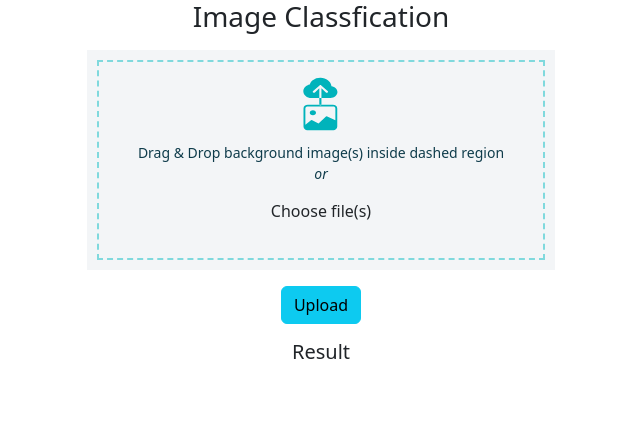
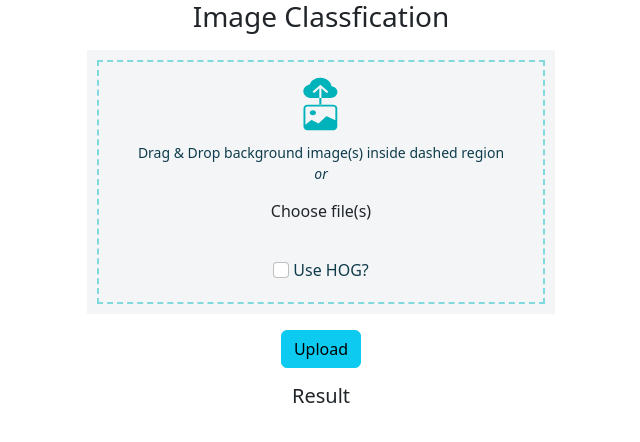
Before and after one commit to fannyyrr29/dip, a PHP site: page /predict/ in a window 1280 px wide. Shown: the top 442 px of the page, without its empty margins (319-959 px from the left). Run offline with PHP 8.4, Linux system fonts and the light colour scheme.

Commit message:
Add checkbox HOG & ipynb

```diff
--- a/index.php
+++ b/index.php
@@ -8,10 +8,12 @@
     <link rel="stylesheet" href="style.css">
     <link rel="stylesheet" href="https://cdn.jsdelivr.net/npm/bootstrap@5.2.3/dist/css/bootstrap.min.css">
 </head>
+
 <body>
     <h1 class="h3 text-center mb-3">Image Classfication</h1>
     <form id="uploadForm" class="container w-75 text-center">
-        <fieldset class="upload_dropZone text-center mp-10 mb-3 p-4 w-50" style="margin-left: auto; margin-right: auto;">
+        <fieldset class="upload_dropZone text-center mp-10 mb-3 p-4 w-50"
+            style="margin-left: auto; margin-right: auto;">
 
             <legend class="visually-hidden">Image uploader</legend>
 
@@ -21,12 +23,17 @@
 
             <p class="small my-2">Drag &amp; Drop background image(s) inside dashed region<br><i>or</i></p>
 
-            <input id="upload_image_background" data-post-name="image_background" data-post-url="https://someplace.com/image/uploads/backgrounds/" class="position-absolute invisible" type="file" multiple accept="image/jpeg, image/png, image/svg+xml" />
+            <input id="upload_image_background" data-post-name="image_background"
+                data-post-url="https://someplace.com/image/uploads/backgrounds/" class="position-absolute invisible"
+                type="file" multiple accept="image/jpeg, image/png, image/svg+xml" />
 
             <label class="btn btn-upload mb-3" for="upload_image_background">Choose file(s)</label>
 
             <div class="upload_gallery d-flex flex-wrap justify-content-center gap-3 mb-0"></div>
-
+            <div class="checkbox_hog">
+                <input class="form-check-input" type="checkbox" name="hog" id="hog">
+                <label class="form-check-label" for="hog">Use HOG?</label>
+            </div>
         </fieldset>
         <button type="submit" class="btn btn-info">Upload</button>
     </form>
@@ -36,18 +43,20 @@
     <svg style="display:none">
         <defs>
             <symbol id="icon-imageUpload" clip-rule="evenodd" viewBox="0 0 96 96">
-                <path d="M47 6a21 21 0 0 0-12.3 3.8c-2.7 2.1-4.4 5-4.7 7.1-5.8 1.2-10.3 5.6-10.3 10.6 0 6 5.8 11 13 11h12.6V22.7l-7.1 6.8c-.4.3-.9.5-1.4.5-1 0-2-.8-2-1.7 0-.4.3-.9.6-1.2l10.3-8.8c.3-.4.8-.6 1.3-.6.6 0 1 .2 1.4.6l10.2 8.8c.4.3.6.8.6 1.2 0 1-.9 1.7-2 1.7-.5 0-1-.2-1.3-.5l-7.2-6.8v15.6h14.4c6.1 0 11.2-4.1 11.2-9.4 0-5-4-8.8-9.5-9.4C63.8 11.8 56 5.8 47 6Zm-1.7 42.7V38.4h3.4v10.3c0 .8-.7 1.5-1.7 1.5s-1.7-.7-1.7-1.5Z M27 49c-4 0-7 2-7 6v29c0 3 3 6 6 6h42c3 0 6-3 6-6V55c0-4-3-6-7-6H28Zm41 3c1 0 3 1 3 3v19l-13-6a2 2 0 0 0-2 0L44 79l-10-5a2 2 0 0 0-2 0l-9 7V55c0-2 2-3 4-3h41Z M40 62c0 2-2 4-5 4s-5-2-5-4 2-4 5-4 5 2 5 4Z" />
+                <path
+                    d="M47 6a21 21 0 0 0-12.3 3.8c-2.7 2.1-4.4 5-4.7 7.1-5.8 1.2-10.3 5.6-10.3 10.6 0 6 5.8 11 13 11h12.6V22.7l-7.1 6.8c-.4.3-.9.5-1.4.5-1 0-2-.8-2-1.7 0-.4.3-.9.6-1.2l10.3-8.8c.3-.4.8-.6 1.3-.6.6 0 1 .2 1.4.6l10.2 8.8c.4.3.6.8.6 1.2 0 1-.9 1.7-2 1.7-.5 0-1-.2-1.3-.5l-7.2-6.8v15.6h14.4c6.1 0 11.2-4.1 11.2-9.4 0-5-4-8.8-9.5-9.4C63.8 11.8 56 5.8 47 6Zm-1.7 42.7V38.4h3.4v10.3c0 .8-.7 1.5-1.7 1.5s-1.7-.7-1.7-1.5Z M27 49c-4 0-7 2-7 6v29c0 3 3 6 6 6h42c3 0 6-3 6-6V55c0-4-3-6-7-6H28Zm41 3c1 0 3 1 3 3v19l-13-6a2 2 0 0 0-2 0L44 79l-10-5a2 2 0 0 0-2 0l-9 7V55c0-2 2-3 4-3h41Z M40 62c0 2-2 4-5 4s-5-2-5-4 2-4 5-4 5 2 5 4Z" />
             </symbol>
         </defs>
     </svg>
     <script src="script.js"></script>
     <script>
-        document.getElementById('uploadForm').addEventListener('submit', function(event) {
+        document.getElementById('uploadForm').addEventListener('submit', function (event) {
             event.preventDefault();
 
             let imgSend = document.getElementsByClassName('upload_img')[0];
-            console.log(imgSend)
-            if (imgSend && imgSend.src){
+            let checkbox = document.getElementById('hog').checked;
+
+            if (imgSend && imgSend.src) {
                 let base64Image = imgSend.src.split(',')[1];
 
                 fetch('http://127.0.0.1:5000/predict', {
@@ -55,7 +64,7 @@
                     headers: {
                         'Content-Type': 'application/json'
                     },
-                    body: JSON.stringify({ base64Image: base64Image })
+                    body: JSON.stringify({ base64Image: base64Image, hog: checkbox })
                 })
                     .then(response => {
                         if (!response.ok) {
--- a/style.css
+++ b/style.css
@@ -47,6 +47,9 @@ body {
   color: #fff;
   background-color: var(--colorPrimaryGlare);
 }
+.checkbox_hog {
+  margin: 0.75em 0 0.5em;
+}
 .upload_img {
   width: calc(33.333% - (2rem / 3));
   object-fit: contain;
```
Also changed, not shown: 3 other files. Lines whose indentation alone changed are shown as unchanged.
